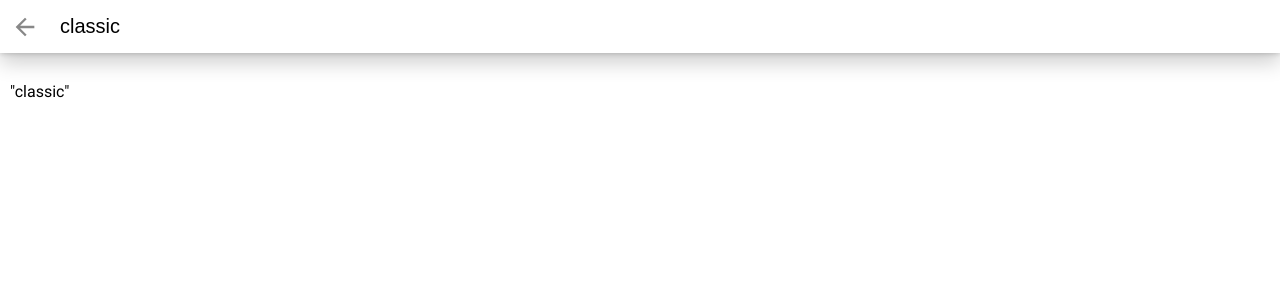
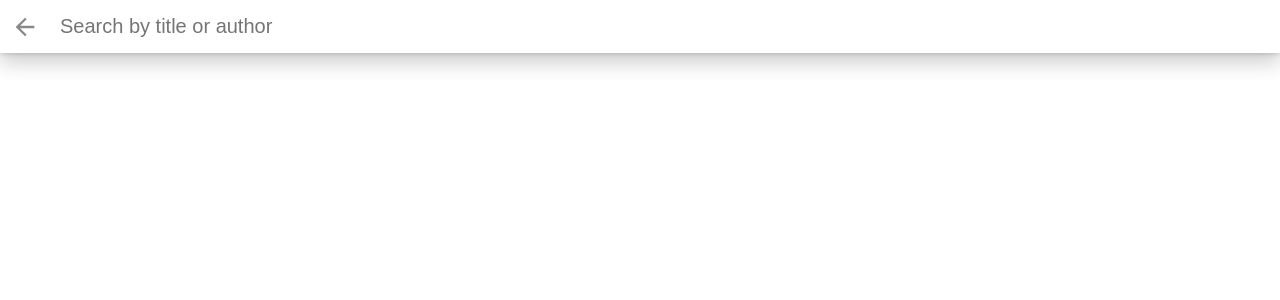
Before and after one commit to Tezza1/reactnd-project-myreads_Feb-2018, a React (Create React App) app: page /search in a window 1280 px wide. Shown: the top 300 px of the page. Built offline with nearby package versions, Linux system fonts and the light colour scheme; no server answers.

Commit message:
Searchbar completed

```diff
--- a/src/searchBar.js
+++ b/src/searchBar.js
@@ -9,13 +9,17 @@ const searchTerms = ['Android', 'Art', 'Artificial Intelligence', 'Astronomy', '
 
 class SearchBooks extends React.Component {
     state = {
-        query: 'classic',
-        bookList: []
+        query: '',
+        bookList: [],
     }
 
     componentWillUpdate() {
-        BooksAPI.search(this.state.query).then((bookList) => {
-            this.setState({bookList})
+        searchTerms.map ((term) => {
+            if (this.state.query === term){
+                BooksAPI.search(this.state.query).then((bookList) => {
+                    this.setState({bookList})
+                })
+            }
         })
     }
 
@@ -23,7 +27,6 @@ class SearchBooks extends React.Component {
         // not based off previous state so can just pass an object
         this.setState({query: query.trim()})
     }
-
 
     render () {
         return (
@@ -40,7 +43,6 @@ class SearchBooks extends React.Component {
                     </div>
                 </div>
                 <div className="search-books-results">
-                    {JSON.stringify(this.state.query)}
                     <ol className="books-grid">
                         {this.state.query !== '' && (
                             this.state.bookList.map ((book) => {
```
